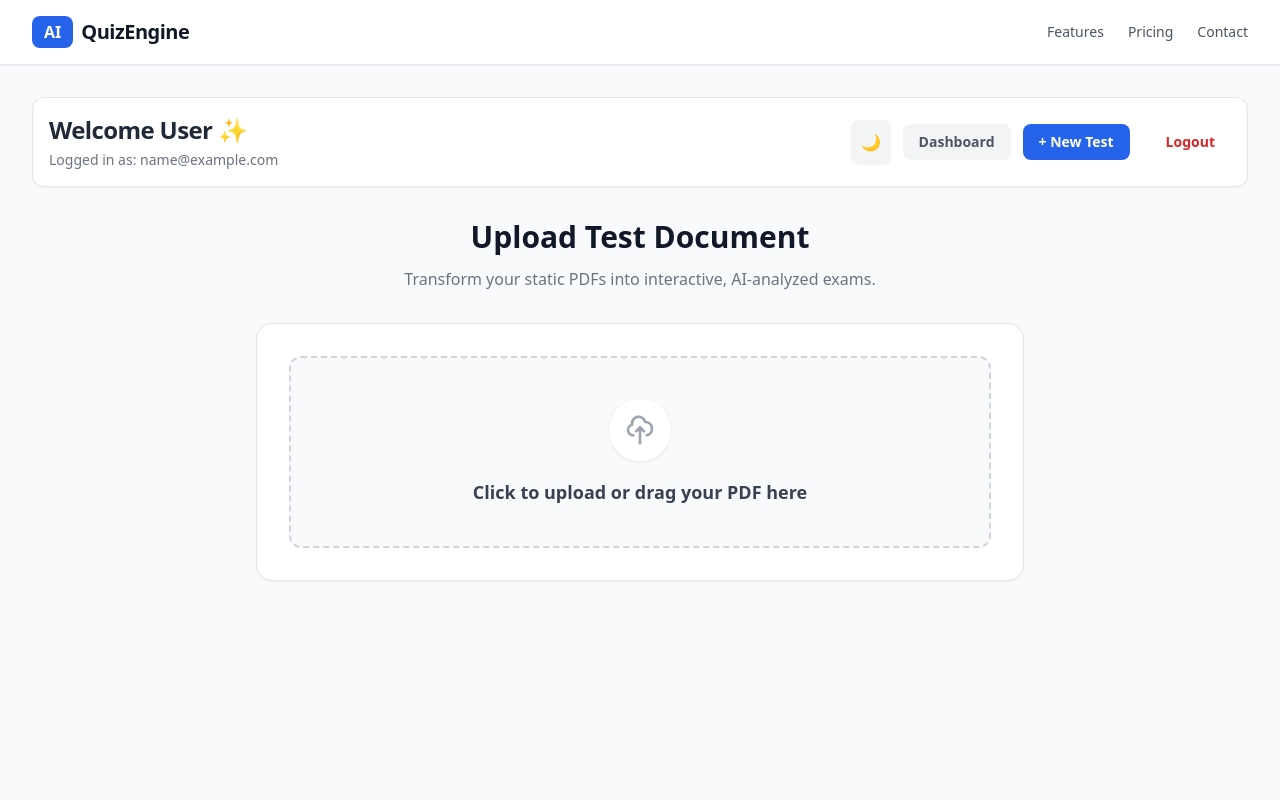
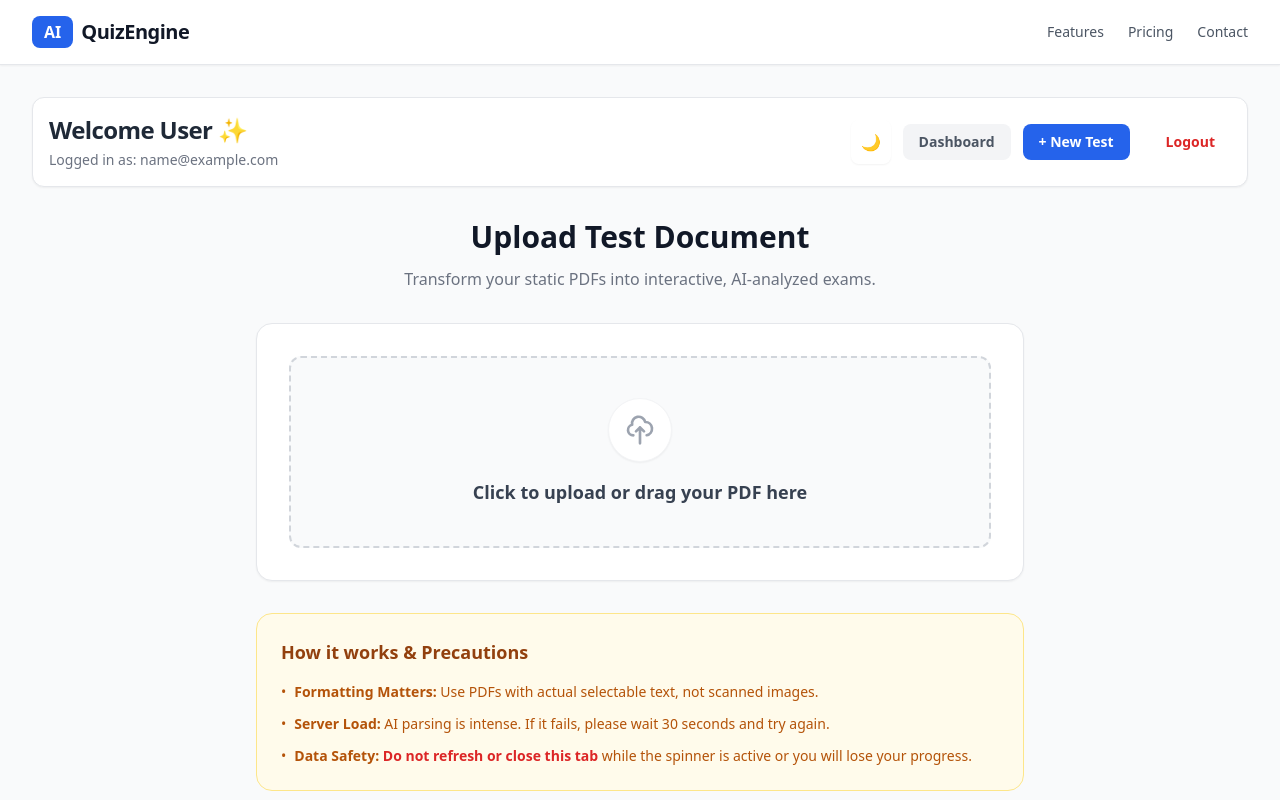
Before and after one commit to ayanmp05/QuizEngine-frontend, a React (Vite) app: page /upload in a window 1280 px wide. Built offline with nearby package versions, Linux system fonts and the light colour scheme; sample sign-in values are in the browser's storage; the HTML template or start-up script is replaced by a standard one.

Commit message:
FileUpload change

```diff
--- a/src/App.jsx
+++ b/src/App.jsx
@@ -126,9 +126,11 @@ function AppContent() {
       {/* MOBILE COLLAPSIBLE MENU */}
       {isMobileMenuOpen && (
         <div className="md:hidden bg-white dark:bg-gray-800 border-b border-gray-200 dark:border-gray-700 p-4 space-y-4 text-center shadow-md animate-fade-in transition-all">
+          <Link to="/dashboard" className="block text-blue-600 dark:text-blue-400 font-bold">Dashboard</Link>
           <Link to="/features" className="block text-gray-600 dark:text-gray-300 font-medium py-2">Features</Link>
           <Link to="/pricing" className="block text-gray-600 dark:text-gray-300 font-medium py-2">Pricing</Link>
           <Link to="/contact" className="block text-gray-600 dark:text-gray-300 font-medium py-2">Contact</Link>
+          <button onClick={handleLogout} className="block w-full text-red-600 dark:text-red-400 font-bold">Logout</button>
         </div>
       )}
 
@@ -140,12 +142,12 @@ function AppContent() {
             <p className="text-sm text-gray-500 dark:text-gray-400 mt-1">Logged in as: {userEmail}</p>
           </div>
           <div className="flex gap-3 items-center">
-            <button onClick={() => setIsDarkMode(!isDarkMode)} className="p-2.5 rounded-lg bg-gray-100 text-gray-600 hover:bg-gray-200 dark:bg-gray-700 dark:text-gray-300 dark:hover:bg-gray-600 transition-all shadow-sm">
+            <button onClick={() => setIsDarkMode(!isDarkMode)} className="p-2.5 rounded-lg text-gray-600 hover:bg-gray-200 dark:text-gray-300 dark:hover:bg-gray-700 transition-all shadow-sm">
               {isDarkMode ? "☀️" : "🌙"}
             </button>
-            <button onClick={() => navigate('/dashboard')} className={`px-4 py-2 text-sm font-semibold rounded-lg transition-colors ${location.pathname === '/dashboard' ? 'bg-gray-800 text-white dark:bg-gray-100 dark:text-gray-900' : 'bg-gray-100 text-gray-600 hover:bg-gray-200 dark:bg-gray-700 dark:text-gray-300 dark:hover:bg-gray-600'}`}>Dashboard</button>
+            <button onClick={() => navigate('/dashboard')} className={`hidden md:block px-4 py-2 text-sm font-semibold rounded-lg transition-colors ${location.pathname === '/dashboard' ? 'bg-gray-800 text-white dark:bg-gray-100 dark:text-gray-900' : 'bg-gray-100 text-gray-600 hover:bg-gray-200 dark:bg-gray-700 dark:text-gray-300 dark:hover:bg-gray-600'}`}>Dashboard</button>
             <button onClick={() => navigate('/upload')} className="px-4 py-2 text-sm font-semibold rounded-lg bg-blue-600 text-white hover:bg-blue-700 transition-colors">+ New Test</button>
-            <button onClick={handleLogout} className="px-4 py-2 text-sm font-semibold text-red-600 hover:bg-red-50 dark:hover:bg-red-900/20 rounded-lg transition-colors ml-2">Logout</button>
+            <button onClick={handleLogout} className="hidden md:block px-4 py-2 text-sm font-semibold text-red-600 hover:bg-red-50 dark:hover:bg-red-900/20 rounded-lg transition-colors ml-2">Logout</button>
           </div>
         </header>
       )}
@@ -159,8 +161,8 @@ function AppContent() {
 
           <Route path="/quiz" element={
             isLoggedIn && questions.length > 0 ?
-            <QuizEngine questions={questions} onFinished={handleQuizFinished} /> :
-            <Navigate to="/dashboard" />
+              <QuizEngine questions={questions} onFinished={handleQuizFinished} /> :
+              <Navigate to="/dashboard" />
           } />
 
           <Route path="/analytics" element={isLoggedIn ? <AnalyticsDashboard results={quizResults} questions={questions} onReset={() => navigate('/dashboard')} /> : <Navigate to="/login" />} />
--- a/src/components/FileUpload.jsx
+++ b/src/components/FileUpload.jsx
@@ -143,6 +143,19 @@ export default function FileUpload({ onQuestionsReceived }) {
           </div>
         )}
       </div>
+      {/* GUIDELINES & PRECAUTIONS PANEL */}
+      {!readyData && !loading && (
+        <div className="bg-amber-50 dark:bg-amber-900/10 border border-amber-200 dark:border-amber-800/30 p-6 rounded-2xl">
+          <h3 className="text-lg font-bold text-amber-800 dark:text-amber-500 mb-4 flex items-center gap-2">
+            How it works & Precautions
+          </h3>
+          <ul className="space-y-3 text-sm text-amber-700 dark:text-amber-200/80">
+            <li className="flex items-start gap-2"><span>•</span> <span><strong>Formatting Matters:</strong> Use PDFs with actual selectable text, not scanned images.</span></li>
+            <li className="flex items-start gap-2"><span>•</span> <span><strong>Server Load:</strong> AI parsing is intense. If it fails, please wait 30 seconds and try again.</span></li>
+            <li className="flex items-start gap-2"><span>•</span> <span><strong>Data Safety:</strong> <strong className="text-red-600 dark:text-red-400">Do not refresh or close this tab</strong> while the spinner is active or you will lose your progress.</span></li>
+          </ul>
+        </div>
+      )}
     </div>
   );
 }
```
